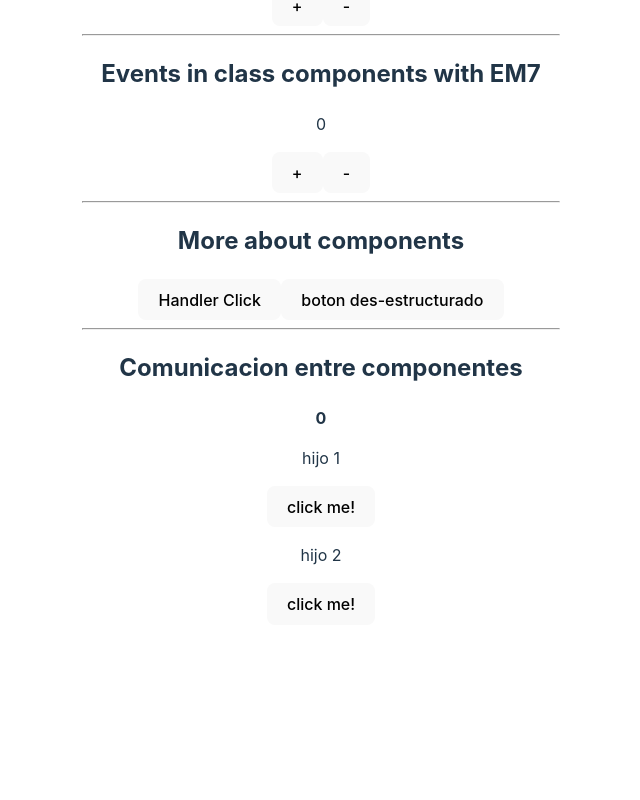
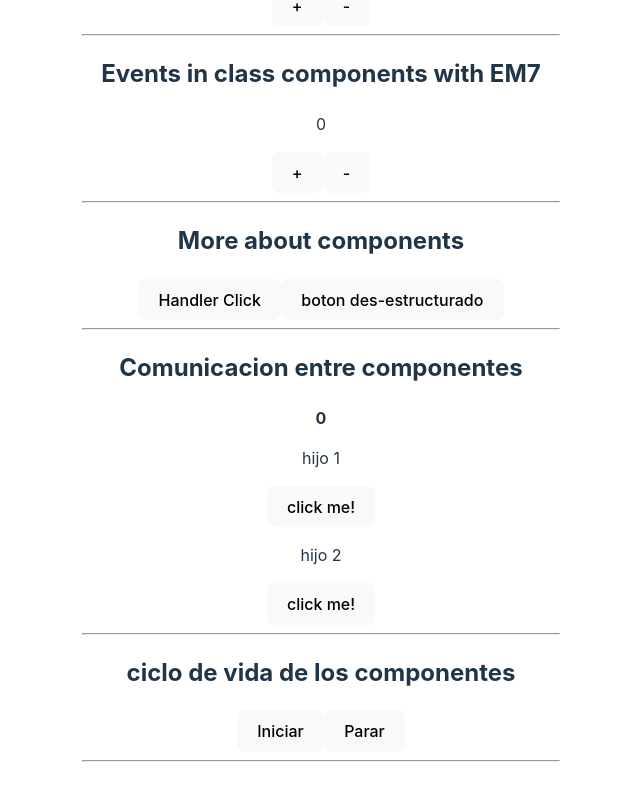
Before and after one commit to CristianLopez3/reactjs-practice, a React (Vite) app: page / in a window 1280 px wide. Shown: the part 1290-2090 px from the top of the page, without its empty margins (319-959 px from the left). Before the commit the page ends 1947 px from the top, so only its background shows below. Built offline with nearby package versions, Linux system fonts and the light colour scheme.

Commit message:
add CicloVida, just in case finding class components

```diff
--- a/src/app.jsx
+++ b/src/app.jsx
@@ -8,6 +8,7 @@ import RenderizadoCondicional from './components/RenderizadoCondicional';
 import RenderizadoElementos from './components/RenderizadoElementos';
 import { EventosEM6, EventosEM7, MasSobreEventos } from './components/Eventos';
 import { Padre } from './components/ComunicacionEntreComponentes';
+import CicloVida from './components/CicloVida';
 
 export function App() {
   const [count, setCount] = useState(0)
@@ -50,6 +51,11 @@ export function App() {
         <hr />
 
         <Padre />
+        <hr />
+
+        <CicloVida />
+        <hr />
+
 
       </section>
     </>
--- /dev/null
+++ b/src/components/CicloVida.js
@@ -0,0 +1,74 @@
+import React, { Component } from 'react';
+
+class Reloj extends Component{
+  constructor(props){
+    super(props);
+
+  }
+
+  componentWillUnmount(){
+    console.log(3, "El componente ha sido eliminado del DOM");
+  }
+
+  render(){
+    return <h3>{this.props.hora}</h3>
+  }
+}
+
+export default class CicloVida extends Component {
+
+  constructor(props) {
+    super(props);
+    console.log(0, "El componente se inicializa, aun NO esta en el DOM");
+    this.state = {
+      hora: new Date().toLocaleTimeString(),
+      visible: false
+    }
+    this.temporizador = null
+
+  }
+
+  // Todo servicio (api, data), se consume en el metodo componentDidMount.
+  componentDidMount(){
+    console.log(1, "Se inicializa el component")
+  }
+
+  componentDidUpdate(prevProps, prevState){
+    console.log(2, "El estado del componente ha cambiado");
+    console.log(prevProps);
+    console.log(prevState);
+  }
+
+
+
+  Tictac = () => {
+    this.temporizador = setInterval(() => {
+      this.setState({
+        hora: new Date().toLocaleTimeString()
+      })
+    }, 1000)
+  }
+
+  Iniciar = () => {
+    this.Tictac();
+    this.state.visible = true;
+  }
+
+  Detener = () => {
+    this.state.visible = false;
+    clearInterval(this.temporizador);
+  }
+
+  render() {
+    console.log(4, "el componente ya se dibujo")
+    return (
+      <>
+        <h2>ciclo de vida de los componentes</h2>
+        {this.state.visible && <Reloj hora={this.state.hora}/>}
+        <button onClick={this.Iniciar}>Iniciar</button>
+        <button onClick={this.Detener}>Parar</button>
+      </>
+    );
+  }
+
+}
```
